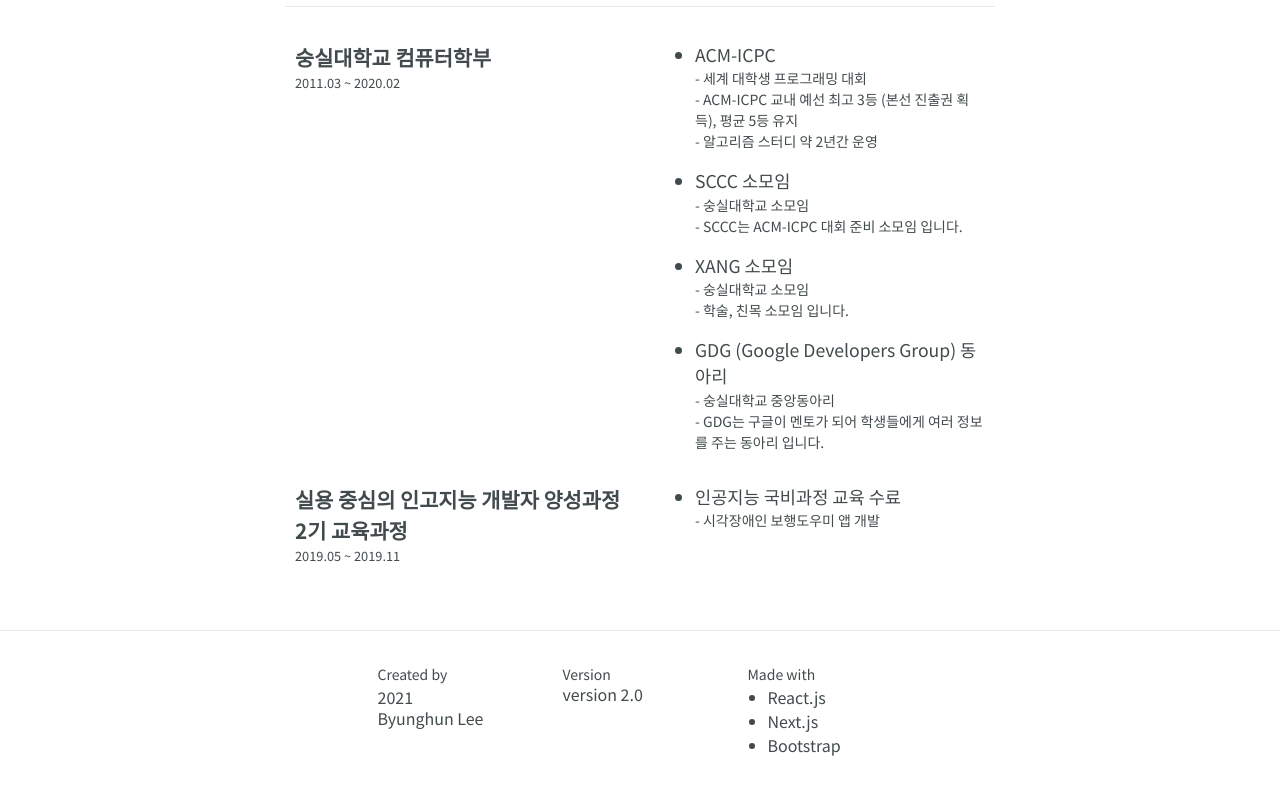
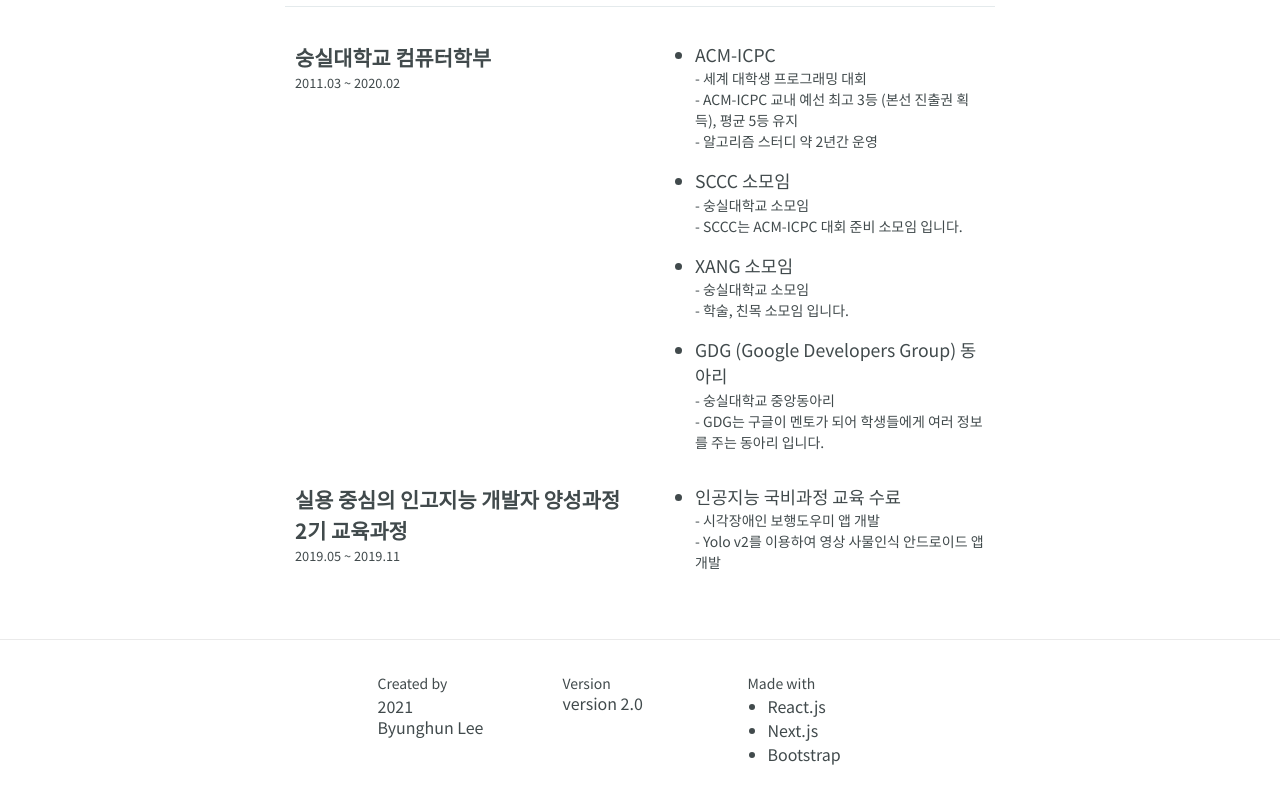
Before and after one commit to hun1138/byunghun-protfolio, a Next.js app: page / in a window 1280 px wide. Shown: the part 3744-4544 px from the top of the page. Built offline with nearby package versions, Linux system fonts and the light colour scheme.

Commit message:
Education: data updated

```diff
--- a/components/Education/Education.js
+++ b/components/Education/Education.js
@@ -37,7 +37,8 @@ export default function Education() {
       info: [
         {
           title: "인공지능 국비과정 교육 수료",
-          text: `- 시각장애인 보행도우미 앱 개발`,
+          text: `- 시각장애인 보행도우미 앱 개발
+          - Yolo v2를 이용하여 영상 사물인식 안드로이드 앱 개발`,
         },
       ],
       dateStr: "2019.05 ~ 2019.11",
```
